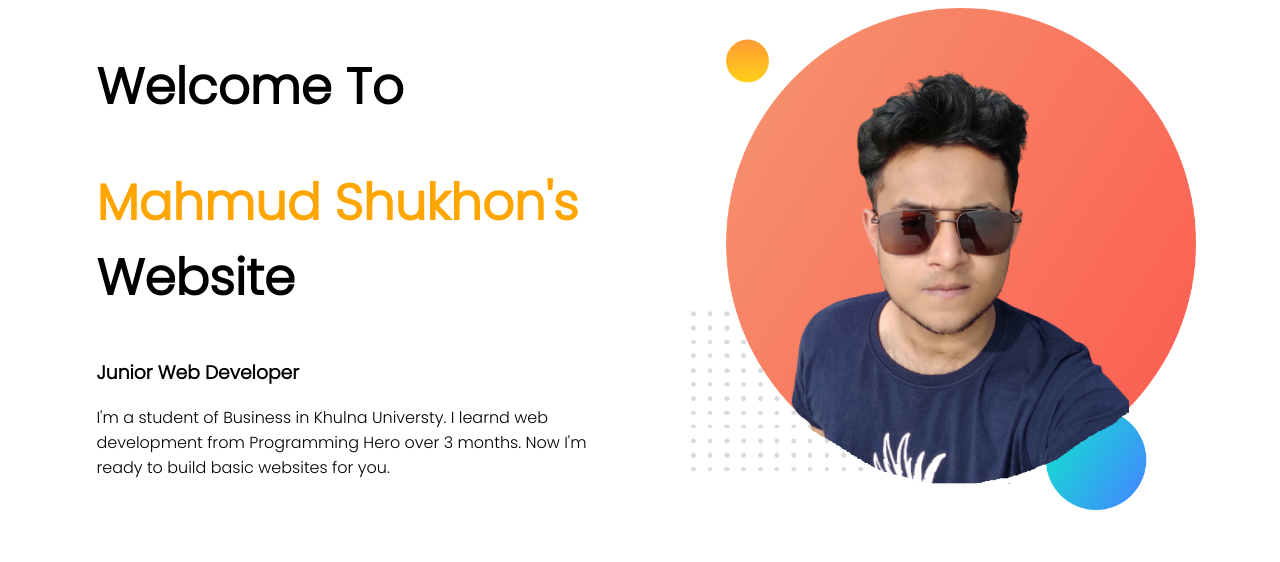
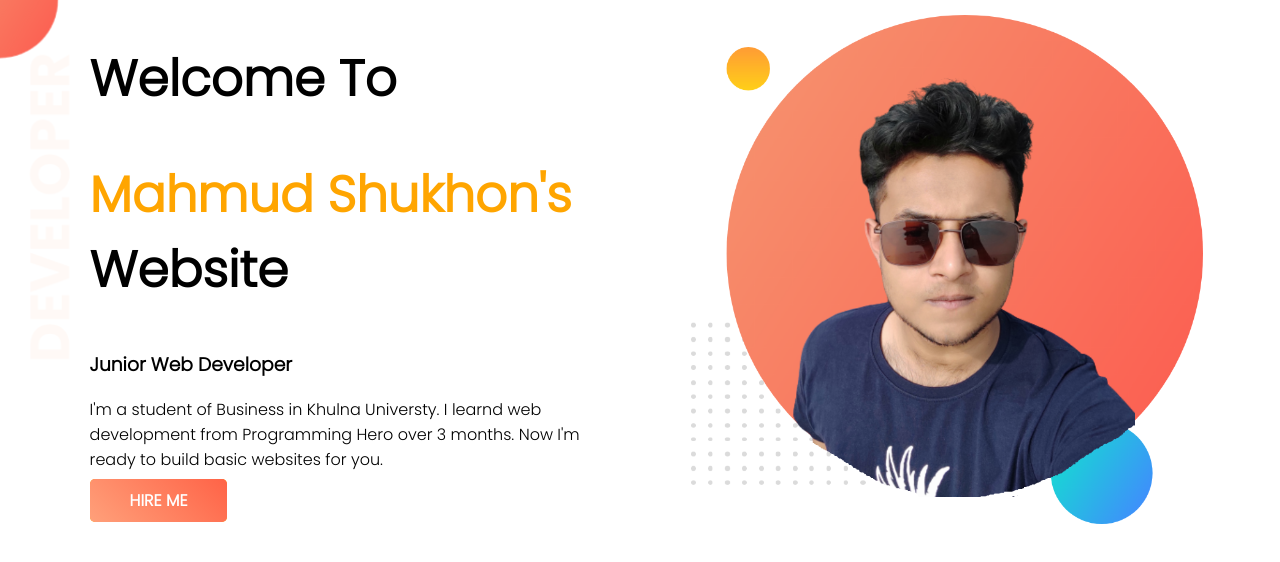
Before and after one commit to Mahmud-Shukhon/Web-Portfolio, a plain HTML site: page index.html in a window 1280 px wide. Drawn offline with Linux system fonts and the light colour scheme.

Commit message:
Added button

```diff
--- a/index.html
+++ b/index.html
@@ -13,7 +13,7 @@
   </head>
 
   <body>
-    <section>
+    <section class="top-banner">
       <div class="half-width">
         <h1>Welcome To</h1>
         <h1><span class="name-highlight">Mahmud Shukhon's</span> Website</h1>
@@ -23,6 +23,12 @@
           development from Programming Hero over 3 months. Now I'm ready to
           build basic websites for you.
         </p>
+        <a
+          class="link-button"
+          target="_blank"
+          href="https://www.linkedin.com/feed/"
+          >HIRE ME</a
+        >
       </div>
       <div class="half-width">
         <img src="Images/my-bg.png" alt="Image failed to load" />
--- a/style.css
+++ b/style.css
@@ -1,5 +1,6 @@
 body {
   font-family: "Poppins", sans-serif;
+  margin: 0%;
 }
 
 h1 {
@@ -19,4 +20,24 @@ h1 {
 
 .half-width img {
   width: 100%;
+  margin-top: 3%;
 }
+
+.top-banner {
+  background-image: url(Images/top-banner.png);
+  background-repeat: no-repeat;
+}
+
+section {
+  height: 500px;
+}
+
+.link-button {
+  text-decoration: none;
+  background: linear-gradient(45deg, lightsalmon, tomato);
+  background-color: orange;
+  padding: 10px 40px;
+  border-radius: 5px;
+  color: white;
+  font-weight: 700;
+}
```
